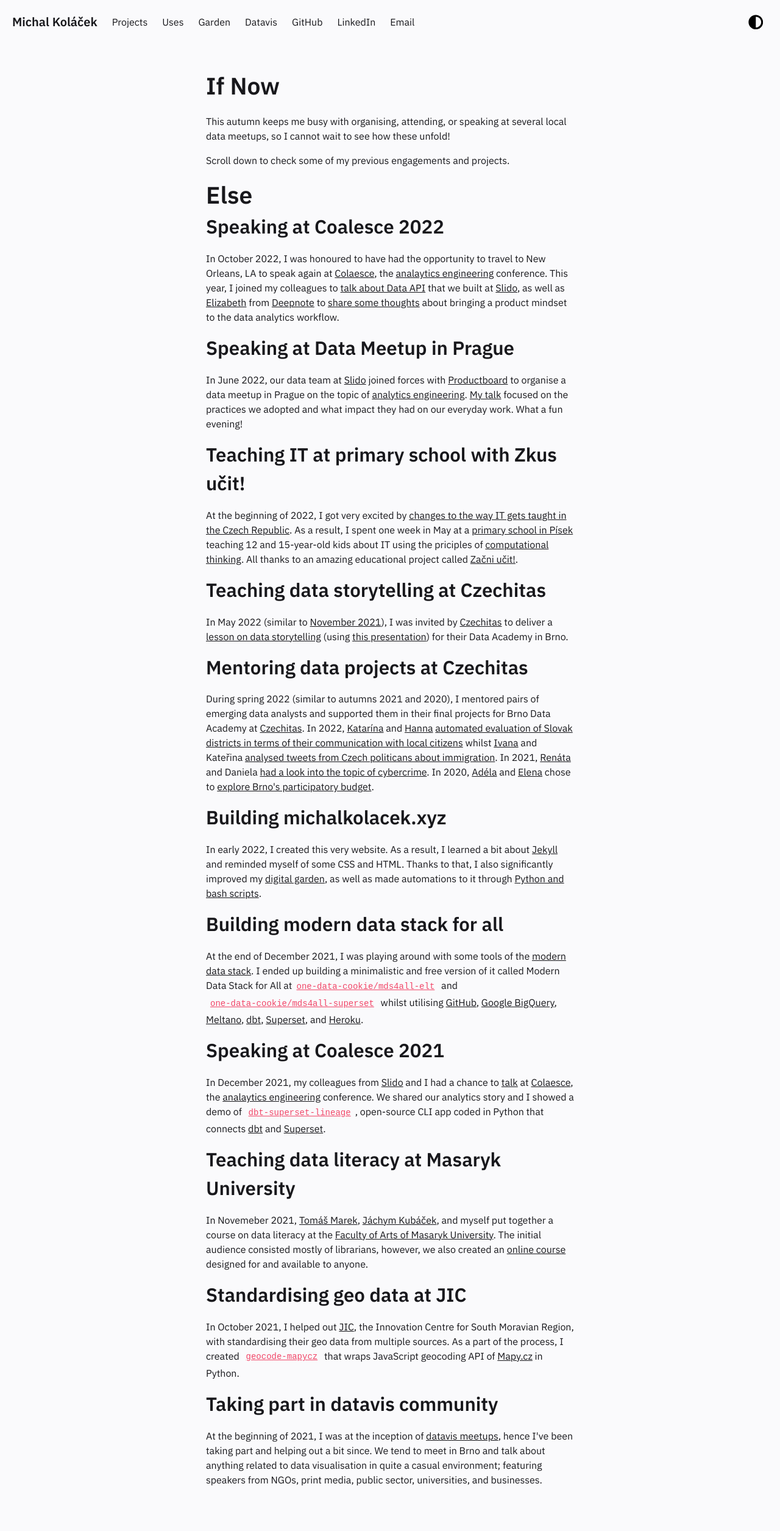
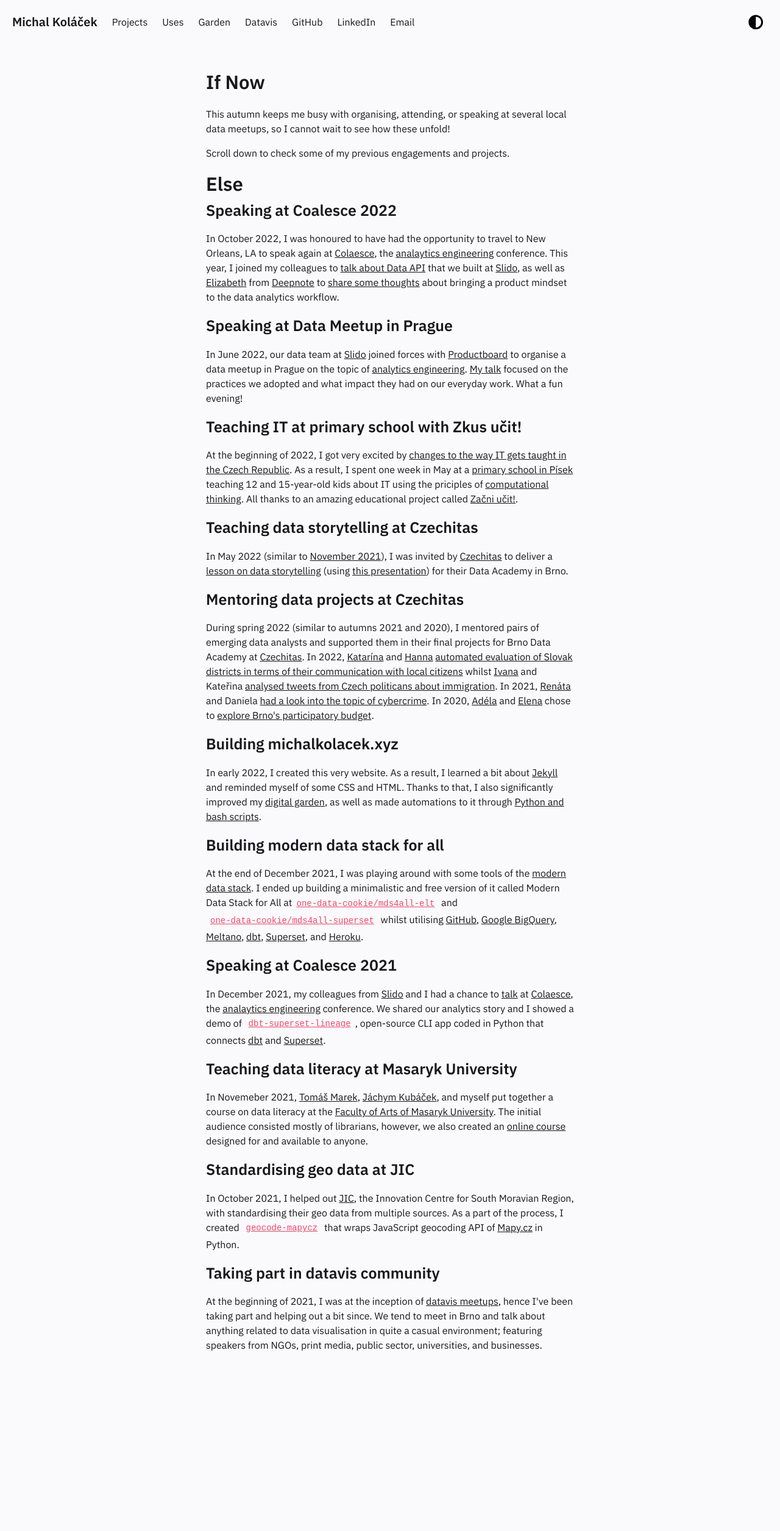
Before and after one commit to one-data-cookie/one-data-cookie.github.io, a Jekyll site: the page built from pages/projects.md, in a window 1280 px wide. Shown: the whole page at 61% size. Built offline with Jekyll 4.4.1, drawn with Linux system fonts in a browser that asks for light colours; after the commit the page ends 2290 px from its top, so only the background shows below that.

Commit message:
update headers

```diff
--- a/pages/projects.md
+++ b/pages/projects.md
@@ -4,43 +4,43 @@
 content-type: eg
 ---
 
-# If Now
+## If Now
 This autumn keeps me busy with organising, attending, or speaking at several local data meetups, so I cannot wait to see how these unfold!
 
 Scroll down to check some of my previous engagements and projects.
 
-# Else
+## Else
 
-## Speaking at Coalesce 2022
+### Speaking at Coalesce 2022
 In October 2022, I was honoured to have had the opportunity to travel to New Orleans, LA to speak again at [Colaesce](https://coalesce.getdbt.com/), the [analaytics engineering](https://www.getdbt.com/what-is-analytics-engineering/) conference. This year, I joined my colleagues to [talk about Data API](https://youtu.be/SIZ4b0HJbUo) that we built at [Slido](https://www.slido.com/), as well as [Elizabeth](https://www.linkedin.com/in/adlha) from [Deepnote](https://deepnote.com/) to [share some thoughts](https://youtu.be/VdiYC8LU4a0) about bringing a product mindset to the data analytics workflow.
 
-## Speaking at Data Meetup in Prague
+### Speaking at Data Meetup in Prague
 In June 2022, our data team at [Slido](https://www.slido.com/) joined forces with [Productboard](https://www.productboard.com/) to organise a data meetup in Prague on the topic of [analytics engineering](https://www.getdbt.com/what-is-analytics-engineering/). [My talk](https://youtu.be/x-NNLfh1jJA) focused on the practices we adopted and what impact they had on our everyday work. What a fun evening!
 
-## Teaching IT at primary school with Zkus učit!
+### Teaching IT at primary school with Zkus učit!
 At the beginning of 2022, I got very excited by [changes to the way IT gets taught in the Czech Republic](https://revize.edu.cz/). As a result, I spent one week in May at a [primary school in Písek](https://www.zstylova.cz/eng/) teaching 12 and 15-year-old kids about IT using the priciples of [computational thinking](https://www.imysleni.cz/about-the-project). All thanks to an amazing educational project called [Začni učit!](https://zacniucit.cz/).
 
-## Teaching data storytelling at Czechitas
+### Teaching data storytelling at Czechitas
 In May 2022 (similar to [November 2021](https://youtu.be/YoCbP-f_fEc)), I was invited by [Czechitas](https://www.czechitas.cz/en) to deliver a [lesson on data storytelling](https://youtu.be/XbPFNBdAdW0) (using [this presentation](https://docs.google.com/presentation/d/147nxTP9QYU9BO3jBKWfVZ6UGzeGN9orNVwdtQw1SS4U/edit?usp=sharing)) for their Data Academy in Brno.
 
-## Mentoring data projects at Czechitas
+### Mentoring data projects at Czechitas
 During spring 2022 (similar to autumns 2021 and 2020), I mentored pairs of emerging data analysts and supported them in their final projects for Brno Data Academy at [Czechitas](https://www.czechitas.cz/en). In 2022, [Katarína](https://www.linkedin.com/in/katarina-hlavacova/) and [Hanna](https://www.linkedin.com/in/hanna-de-lange-146a8b147/) [automated evaluation of Slovak districts in terms of their communication with local citizens](https://medium.com/@hanna.de.lange1991/odkaz-pre-starostu-automation-and-analysis-of-slovak-districts-evaluation-in-their-interaction-220b6058bfdc) whilst [Ivana](https://www.linkedin.com/in/ivana-benova/) and Kateřina [analysed tweets from Czech politicans about immigration](https://medium.com/@ivca.benova/anal%C3%BDza-tweet%C5%AF-poslanc%C5%AF-zam%C4%9B%C5%99en%C3%A1-na-t%C3%A9ma-uprchlictv%C3%AD-v-letech-2015-a-2022-d3306ab96b43). In 2021, [Renáta](https://www.linkedin.com/in/renata-turonova/) and Daniela [had a look into the topic of cybercrime](https://public.tableau.com/views/DAPROJEKTJakbezpenojevkyberprostoru/Dashboard1?:language=en-GB&:display_count=n&:origin=viz_share_link).
 In 2020, [Adéla](https://www.linkedin.com/in/adela-procha/) and [Elena](https://www.linkedin.com/in/elena-gorokhova/) chose to [explore Brno's participatory budget](https://public.tableau.com/views/PaRo-grafy1/NavigationDB?:language=en-GB&:display_count=n&:origin=viz_share_link).
 
-## Building michalkolacek.xyz
+### Building michalkolacek.xyz
 In early 2022, I created this very website. As a result, I learned a bit about [Jekyll](https://jekyllrb.com/) and reminded myself of some CSS and HTML. Thanks to that, I also significantly improved my [digital garden](/notes), as well as made automations to it through [Python and bash scripts](https://github.com/one-data-cookie/one-data-cookie.github.io/tree/main/utilities).
 
-## Building modern data stack for all
+### Building modern data stack for all
 At the end of December 2021, I was playing around with some tools of the [modern data stack](https://blog.getdbt.com/future-of-the-modern-data-stack/). I ended up building a minimalistic and free version of it called Modern Data Stack for All at[`one-data-cookie/mds4all-elt`](https://github.com/one-data-cookie/mds4all-elt) and [`one-data-cookie/mds4all-superset`](https://github.com/one-data-cookie/mds4all-superset) whilst utilising [GitHub](https://github.com/), [Google BigQuery](https://cloud.google.com/bigquery/), [Meltano](https://meltano.com/), [dbt](https://www.getdbt.com/), [Superset](https://superset.apache.org/), and [Heroku](https://dashboard.heroku.com/).
 
-## Speaking at Coalesce 2021
+### Speaking at Coalesce 2021
 In December 2021, my colleagues from [Slido](https://www.slido.com/) and I had a chance to [talk](https://youtu.be/YA0yqYSs9BQ) at [Colaesce](https://coalesce.getdbt.com/), the [analaytics engineering](https://www.getdbt.com/what-is-analytics-engineering/) conference. We shared our analytics story and I showed a demo of [`dbt-superset-lineage`](https://github.com/slidoapp/dbt-superset-lineage), open-source CLI app coded in Python that connects [dbt](https://www.getdbt.com/) and [Superset](https://superset.apache.org/).
 
-## Teaching data literacy at Masaryk University
+### Teaching data literacy at Masaryk University
 In Novemeber 2021, [Tomáš Marek](https://www.marektomas.cz/), [Jáchym Kubáček](https://www.linkedin.com/in/j%C3%A1chym-kub%C3%A1%C4%8Dek/), and myself put together a course on data literacy at the [Faculty of Arts of Masaryk University](https://www.phil.muni.cz/en). The initial audience consisted mostly of librarians, however, we also created an [online course](https://kisk.phil.muni.cz/kisk4future/datova-gramotnost) designed for and available to anyone.
 
-## Standardising geo data at JIC
+### Standardising geo data at JIC
 In October 2021, I helped out [JIC](https://www.jic.cz/en/), the Innovation Centre for South Moravian Region, with standardising their geo data from multiple sources. As a part of the process, I created [`geocode-mapycz`](https://github.com/one-data-cookie/geocode-mapycz) that wraps JavaScript geocoding API of [Mapy.cz](https://en.mapy.cz/) in Python.
 
-## Taking part in datavis community
+### Taking part in datavis community
 At the beginning of 2021, I was at the inception of [datavis meetups](https://datavismeetup.cz/), hence I've been taking part and helping out a bit since. We tend to meet in Brno and talk about anything related to data visualisation in quite a casual environment; featuring speakers from NGOs, print media, public sector, universities, and businesses.
```
Also changed, not shown: pages/uses.md (+0 -1 lines).
